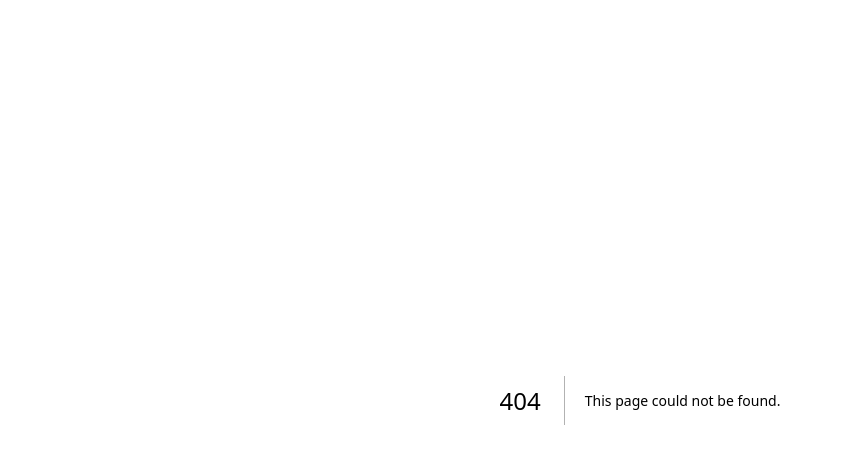
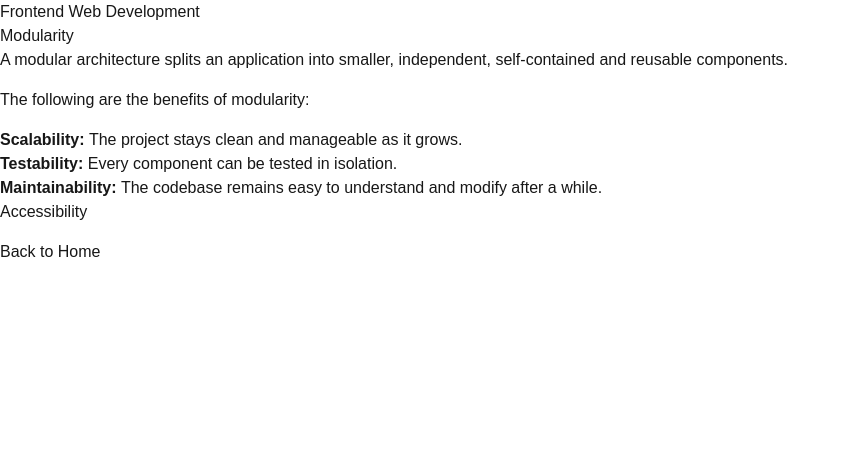
Before and after one commit to rexccm/rex-chan-notes, a Next.js app: page /frontend in a window 1280 px wide. Before the commit this address had no page. Shown: the top 464 px of the page, without its empty margins (0-850 px from the left). Built offline with nearby package versions, Linux system fonts and the light colour scheme.

Commit message:
Add apprenticeship model into learning notes

```diff
--- a/app/development/page.tsx
+++ /dev/null
@@ -1,14 +0,0 @@
-import Link from "next/link";
-
-export default function Development() {
-    return (
-        <>
-            <h2>Software Development</h2>
-            <Link
-                href="/"
-            >
-                Back to Home
-            </Link>
-        </>
-    );
-}
--- /dev/null
+++ b/app/frontend/page.tsx
@@ -0,0 +1,28 @@
+import Link from "next/link";
+
+export default function Frontend() {
+    return (
+        <>
+            <h2>Frontend Web Development</h2>
+            <section className="modularity">
+                <h3>Modularity</h3>
+                <p>A modular architecture splits an application into smaller, independent, self-contained and reusable components.</p>
+                <p>The following are the benefits of modularity: </p>
+                <ul>
+                    <li><strong>Scalability: </strong>The project stays clean and manageable as it grows.</li>
+                    <li><strong>Testability: </strong>Every component can be tested in isolation.</li>
+                    <li><strong>Maintainability: </strong>The codebase remains easy to understand and modify after a while.</li>
+                </ul>
+            </section>
+            <section className="accessibility">
+                <h3>Accessibility</h3>
+                <p></p>
+            </section>
+            <Link
+                href="/"
+            >
+                Back to Home
+            </Link>
+        </>
+    );
+}
--- a/app/learning/page.tsx
+++ b/app/learning/page.tsx
@@ -24,6 +24,15 @@ export default function Learning() {
                 </article>
                 <p>"But in flow there is no room for self-scrutiny. Because enjoyable activities have clear goals, stable rules, and challenges well matched to skills, there is little opportunity for the self to be threatened.", the psychology book <em>Flow</em> wrote.</p>
             </section>
+            <section>
+                <h3>Apprenticeship Model</h3>
+                <p>The apprenticeship model is the journey toward mastery through guided experience and practice under the supervision of a skilled mentor and becoming a master with the ability to teach others since medieval period.</p>
+                <ul>
+                    <li><strong>Apprentice: </strong>The apprenticeship period is a wonderful time to learn skills and gain hands-on experience under the guidance of a master.</li>
+                    <li><strong>Journeyman: </strong>After graduating from apprenticeship, the individual becomes a journeyman who travels from place to place aiming to continue developing their skills and gain experience from other masters.</li>
+                    <li><strong>Master: </strong>After passing the guild examination of masterpiece, the individual demonstrates expertise and achieves the status of master continue to learn by teaching apprentices and shifting paradigm by innovation after they have gained extensive experience.</li>
+                </ul>
+            </section>
             <Link
                 href="/"
             >
--- a/app/page.tsx
+++ b/app/page.tsx
@@ -30,9 +30,9 @@ export default function Home() {
             Learning
           </Link>
           <Link
-            href="development"
+            href="frontend"
           >
-            Development
+            Frontend
           </Link>
           <Link
             href="animation"
```
